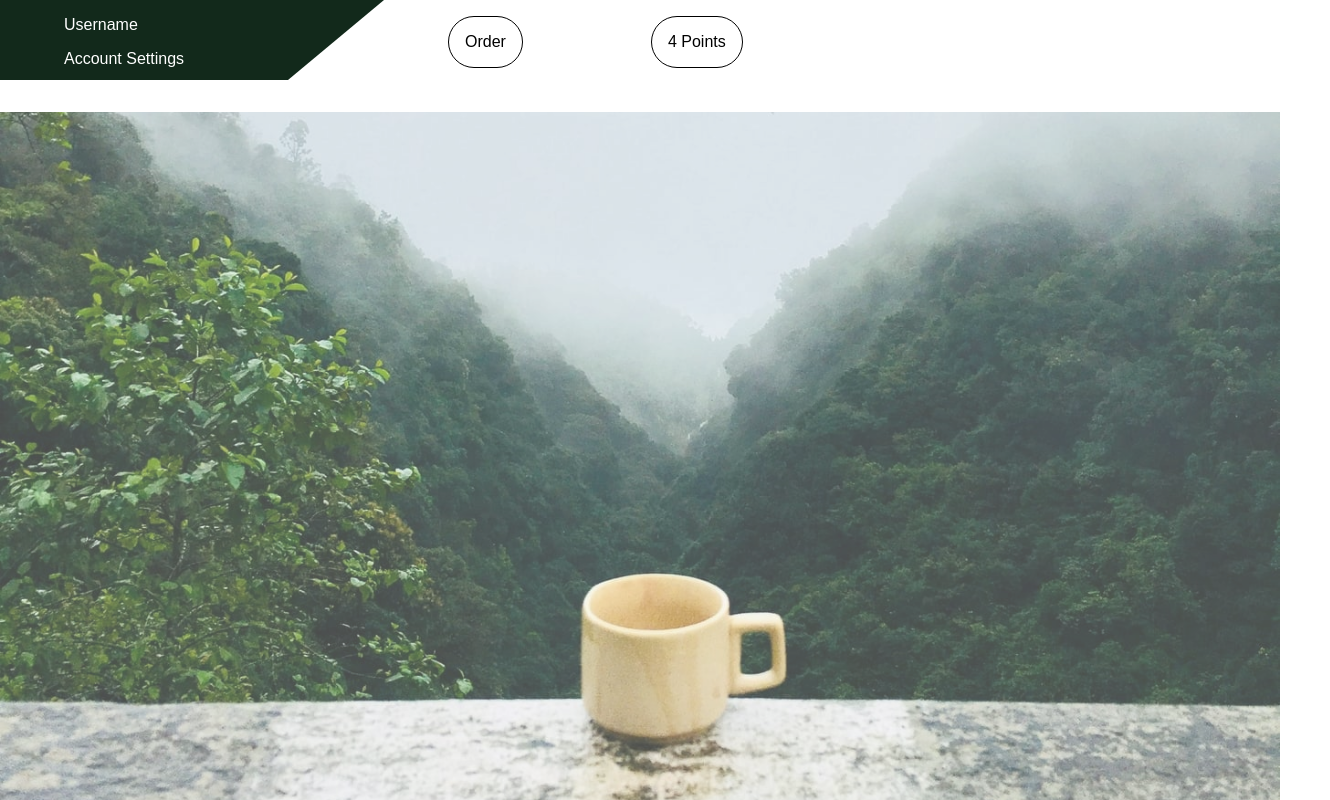
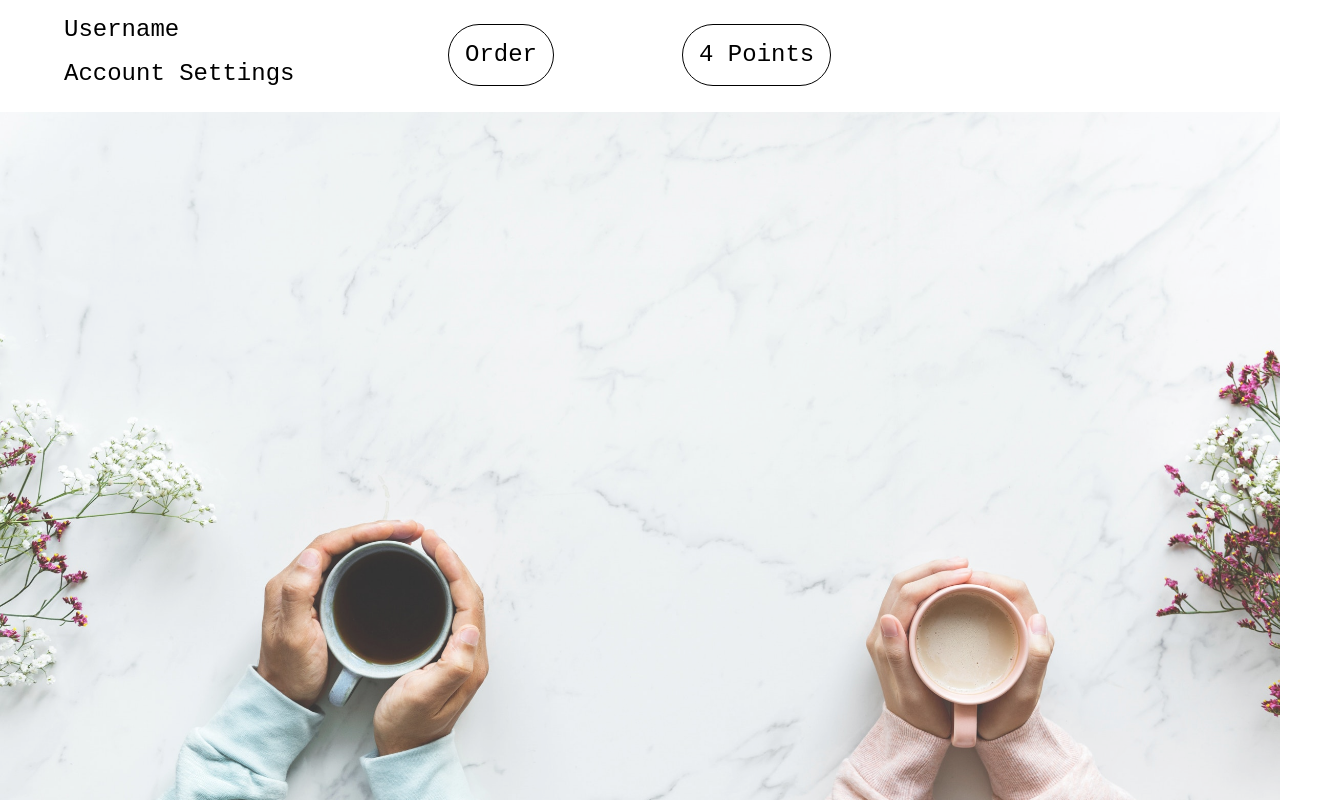
Before and after one commit to worpel/roast-well-coffee, a React (Create React App) app: page / in a window 1280 px wide. Shown: the top 800 px of the page, 1330 px wide, since content can reach past the window. Built offline with nearby package versions, Linux system fonts and the light colour scheme.

Commit message:
layout changes for a more minimal aesthetic

```diff
--- a/src/Components/Homepage/Homepage.css
+++ b/src/Components/Homepage/Homepage.css
@@ -1,8 +1,8 @@
 .homepage {
     font-family: sans-serif;
-    background-image: url('../../Images/background2.jpg');
+    background-image: url('../../Images/background1.jpg');
     background-size: cover;
     background-position: bottom;
     height: 90vh;
-    opacity: 0.7;
+    opacity: 0.8;
 }
--- a/src/Components/Homepage/Homepage.js
+++ b/src/Components/Homepage/Homepage.js
@@ -1,6 +1,5 @@
 import React, { Component } from 'react';
 import './Homepage.css';
-import Background from '../../Images/background2.jpg';
 
 
 const Homepage = () => {
--- a/src/Components/Navbar/Navbar.css
+++ b/src/Components/Navbar/Navbar.css
@@ -1,9 +1,10 @@
 nav {
     height: 10vh;
 }
+
 .acctInfo {
-    color: white;
     height: 100%;
-    background: #12291B;
-    clip-path: polygon(0 0, 100% 0%, 75% 100%, 0% 100%);
+    /* background: #12291B; */
+    /* border-right: 2rem solid black;
+    clip-path: polygon(0 0, 100% 0%, 75% 100%, 0% 100%); */
 }
--- a/src/index.css
+++ b/src/index.css
@@ -2,5 +2,6 @@ body {
   margin: 0;
   padding: 0;
   box-sizing: border-box;
-  font-family: sans-serif;
+  font-family: 'Courier New', courier, sans serif;
+  font-size: 1.5em;
 }
```
Also changed, not shown: 1 other file (tests, documents, lock files or other folders).
